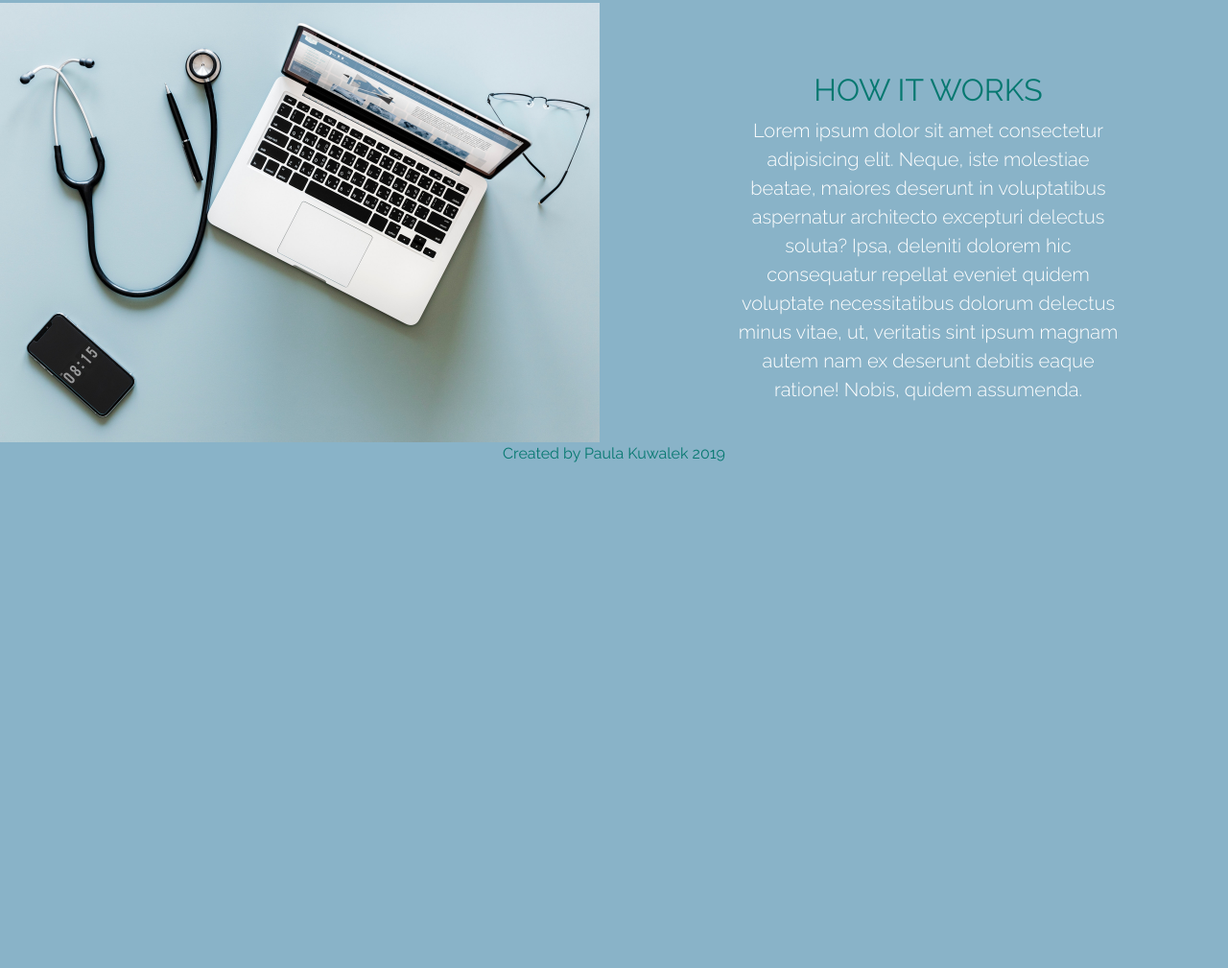
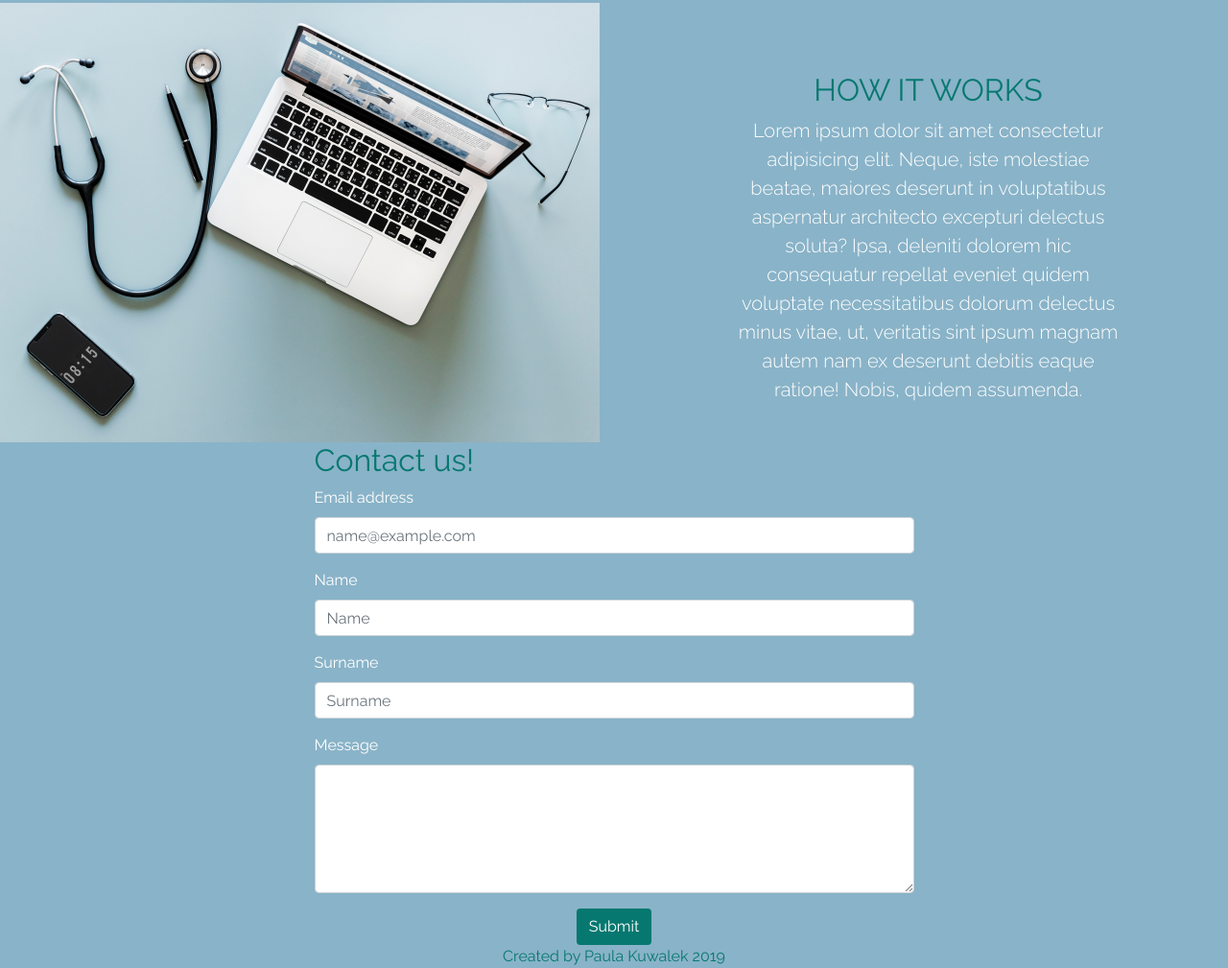
Before and after one commit to pkuwalek/generic-tabs, a plain HTML site: page index.html in a window 1280 px wide. Shown: the part 818-1827 px from the top of the page at 96% size. Before the commit the page ends 1303 px from the top, so only its background shows below. Drawn offline with nearby package versions, Linux system fonts and the light colour scheme.

Commit message:
create and style contact form

```diff
--- a/index.html
+++ b/index.html
@@ -103,8 +103,31 @@
 
     <section id="speckyboy-wrapper"></section>
 
-    <section id="contact-wrapper">
-        <div></div>
+    <section class="row justify-content-center">
+        <div class="col-md-6">
+            <form>
+                <h2>Contact us!</h2>
+                <div class="form-group">
+                    <label>Email address</label>
+                    <input type="email" class="form-control" placeholder="name@example.com" required>
+                </div>
+                <div class="form-group">
+                    <label>Name</label>
+                    <input type="text" class="form-control" placeholder="Name" required>
+                </div>
+                <div class="form-group">
+                    <label>Surname</label>
+                    <input type="text" class="form-control" placeholder="Surname" required>
+                </div>
+                <div class="form-group">
+                    <label>Message</label>
+                    <textarea class="form-control" rows="5" required></textarea>
+                </div>
+                <div class="text-center">
+                    <button type="submit" class="btn">Submit</button>
+                </div>
+            </form>
+        </div>
     </section>
 
     <footer class="row justify-content-center">Created by Paula Kuwalek 2019</footer>
--- a/stylesheet.css
+++ b/stylesheet.css
@@ -40,12 +40,25 @@ body {
     color: white;
 }
 
-.about h2{
+h2{
     color: #067870;
 }
 
-.about p{
+.about p {
     font-weight: 300;
+}
+
+p + a {
+    color: #067870;
+}
+
+label {
+    color: white;
+}
+
+.btn {
+    background-color: #067870;
+    color: white;
 }
 
 footer {
```
